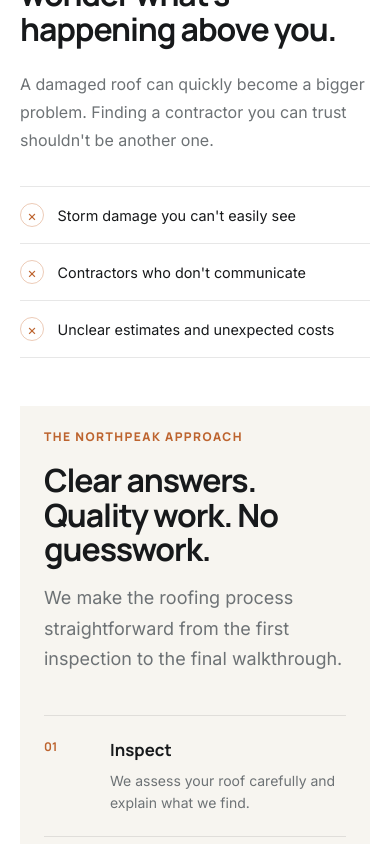
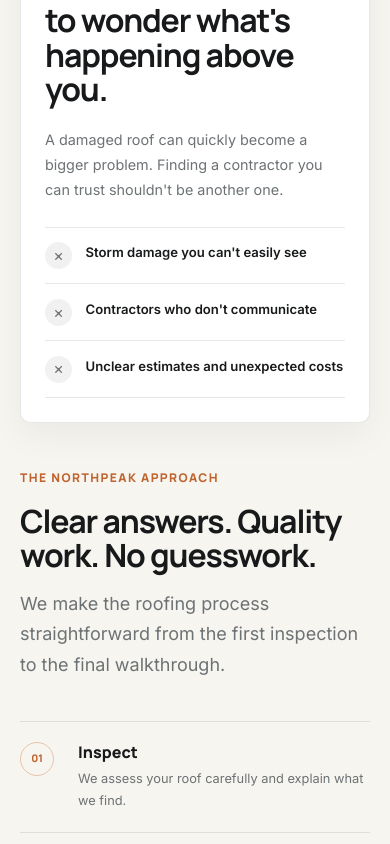
Before and after one commit to seeratfatimaworks-blip/North-Peak-Roofing, a React (Vite) app: page / in a window 390 px wide. Shown: the part 3600-4444 px from the top of the page. Built offline with nearby package versions, Linux system fonts and the light colour scheme.

Commit message:
Update problem solution

```diff
--- a/src/components/home/ProblemSolution.css
+++ b/src/components/home/ProblemSolution.css
@@ -1,19 +1,23 @@
 .problem-solution {
-    background: var(--color-white);
+    background: var(--color-warm-white);
+    border-top: 1px solid var(--border-light);
+
 }
 
 .problem-solution__inner {
     width: min(100% - (var(--container-padding) * 2),
             var(--container-width));
+    margin-inline: auto;
 
-    margin-inline: auto;
+    padding-block: var(--space-4xl);
 
     display: grid;
     grid-template-columns: 0.9fr 1.1fr;
 
-    gap: clamp(4rem, 9vw, 9rem);
+    gap: clamp(3rem, 8vw, 7rem);
 
-    padding-block: var(--space-4xl);
+    align-items: start;
+
 }
 
 /* =========================
@@ -21,24 +25,37 @@
 ========================= */
 
 .problem-solution__problem {
-    align-self: center;
+    padding: clamp(1.75rem, 4vw, 3rem);
+    border: 1px solid var(--border-light);
+    border-radius: var(--radius-lg);
+
+    background: var(--color-white);
+
+    box-shadow:
+        0 12px 35px rgba(17, 19, 21, 0.05);
+
 }
 
 .problem-solution__problem h2 {
     margin-top: 1rem;
-    max-width: 540px;
+    color: var(--color-charcoal);
+
 }
 
 .problem-solution__problem>p {
     max-width: 500px;
-
-    margin-top: 1.5rem;
+    margin-top: 1.25rem;
 
     color: var(--color-muted);
 
-    font-size: 1rem;
+    font-size: 0.9rem;
     line-height: 1.75;
+
 }
+
+/* =========================
+PROBLEM LIST
+========================= */
 
 .problem-solution__list {
     display: flex;
@@ -46,6 +63,9 @@
     gap: 0;
 
     margin-top: 2rem;
+
+    border-top: 1px solid var(--border-light);
+
 }
 
 .problem-solution__list li {
@@ -55,32 +75,36 @@
 
     padding-block: 1rem;
 
-    border-top: 1px solid var(--border-light);
+    border-bottom: 1px solid var(--border-light);
 
     color: var(--color-charcoal);
 
-    font-size: 0.9rem;
+    font-size: 0.82rem;
+    font-weight: 600;
+
 }
 
-.problem-solution__list li:last-child {
-    border-bottom: 1px solid var(--border-light);
-}
+/* =========================
+PROBLEM ICON
+========================= */
 
 .problem-solution__icon {
-    width: 24px;
-    height: 24px;
+    flex: 0 0 auto;
+    width: 27px;
+    height: 27px;
 
     display: grid;
     place-items: center;
 
-    flex-shrink: 0;
-
-    border: 1px solid rgba(201, 107, 50, 0.35);
     border-radius: 50%;
 
-    color: var(--color-copper);
+    background: rgba(17, 19, 21, 0.06);
 
-    font-size: 0.9rem;
+    color: var(--color-muted);
+
+    font-size: 1rem;
+    font-weight: 400;
+
 }
 
 /* =========================
@@ -88,84 +112,164 @@
 ========================= */
 
 .problem-solution__solution {
-    padding: clamp(2rem, 5vw, 4rem);
-
-    background: var(--color-warm-white);
+    padding-top: 0.5rem;
 }
 
+/* =========================
+SOLUTION POINTS
+========================= */
+
 .problem-solution__points {
+    display: flex;
+    flex-direction: column;
     margin-top: 2.5rem;
+
+    border-top: 1px solid var(--border-light);
+
 }
 
 .problem-solution__point {
     display: grid;
-    grid-template-columns: 50px 1fr;
+    grid-template-columns: 48px 1fr;
+    gap: 1.25rem;
 
-    gap: 1rem;
+    padding-block: 1.5rem;
 
-    padding-block: 1.35rem;
+    border-bottom: 1px solid var(--border-light);
 
-    border-top: 1px solid var(--border-light);
-}
-
-.problem-solution__point:last-child {
-    border-bottom: 1px solid var(--border-light);
 }
 
 .problem-solution__point>span {
+    width: 38px;
+    height: 38px;
+    display: grid;
+    place-items: center;
+
+    border: 1px solid rgba(201, 107, 50, 0.35);
+    border-radius: 50%;
+
     color: var(--color-copper);
 
     font-family: var(--font-heading);
-    font-size: 0.75rem;
-    font-weight: 700;
+    font-size: 0.65rem;
+    font-weight: 800;
+
 }
 
 .problem-solution__point h3 {
+    color: var(--color-charcoal);
     font-family: var(--font-heading);
-    font-size: 1.05rem;
-    font-weight: 700;
+    font-size: 1rem;
+    font-weight: 800;
+
+    line-height: 1.3;
+
 }
 
 .problem-solution__point p {
-    max-width: 460px;
-
+    max-width: 520px;
     margin-top: 0.35rem;
 
     color: var(--color-muted);
 
-    font-size: 0.875rem;
-    line-height: 1.6;
+    font-size: 0.8rem;
+    line-height: 1.7;
+
 }
+
+/* =========================
+HOVER
+========================= */
+
+.problem-solution__point {
+    transition:
+        padding-left var(--transition-fast),
+        background var(--transition-fast);
+}
+
+.problem-solution__point:hover {
+    padding-left: 0.5rem;
+}
+
+.problem-solution__point:hover>span {
+    background: var(--color-copper);
+    color: var(--color-white);
+
+}
+
+/* =========================
+ACTION
+========================= */
 
 .problem-solution__action {
     margin-top: 2rem;
 }
 
 /* =========================
-   RESPONSIVE
+TABLET
 ========================= */
 
 @media (max-width: 850px) {
     .problem-solution__inner {
         grid-template-columns: 1fr;
+
         gap: 3rem;
     }
 
-    .problem-solution__solution {
-        padding: 2rem;
-    }
-}
-
-@media (max-width: 500px) {
-    .problem-solution__inner {
-        padding-block: 4rem;
+    .problem-solution__problem {
+        max-width: 700px;
     }
 
     .problem-solution__solution {
-        padding: 1.5rem;
+        max-width: 750px;
     }
 
-    .problem-solution__action .button {
+}
+
+/* =========================
+MOBILE
+========================= */
+
+@media (max-width: 600px) {
+
+    .problem-solution__inner {
+        padding-block: 4rem;
+
+        gap: 2.5rem;
+    }
+
+    .problem-solution__problem {
+        padding: 1.5rem;
+
+        border-radius: var(--radius-md);
+    }
+
+    .problem-solution__list {
+        margin-top: 1.5rem;
+    }
+
+    .problem-solution__list li {
+        align-items: flex-start;
+
+        padding-block: 0.9rem;
+    }
+
+    .problem-solution__point {
+        grid-template-columns: 42px 1fr;
+
+        gap: 1rem;
+
+        padding-block: 1.25rem;
+    }
+
+    .problem-solution__point>span {
+        width: 34px;
+        height: 34px;
+    }
+
+    .problem-solution__action>* {
         width: 100%;
     }
+
+
 }
```
Lines whose indentation alone changed are shown as unchanged.
